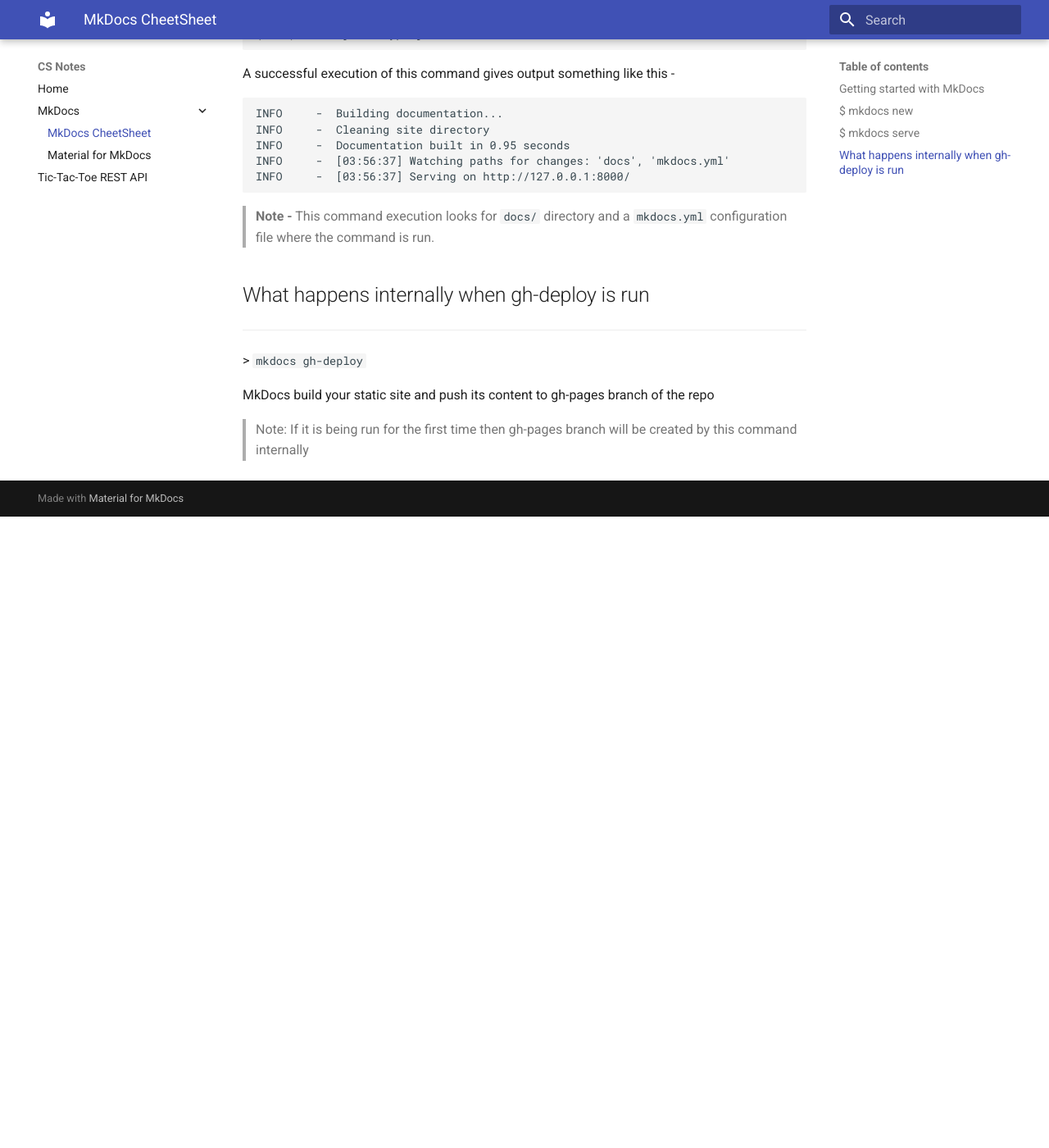
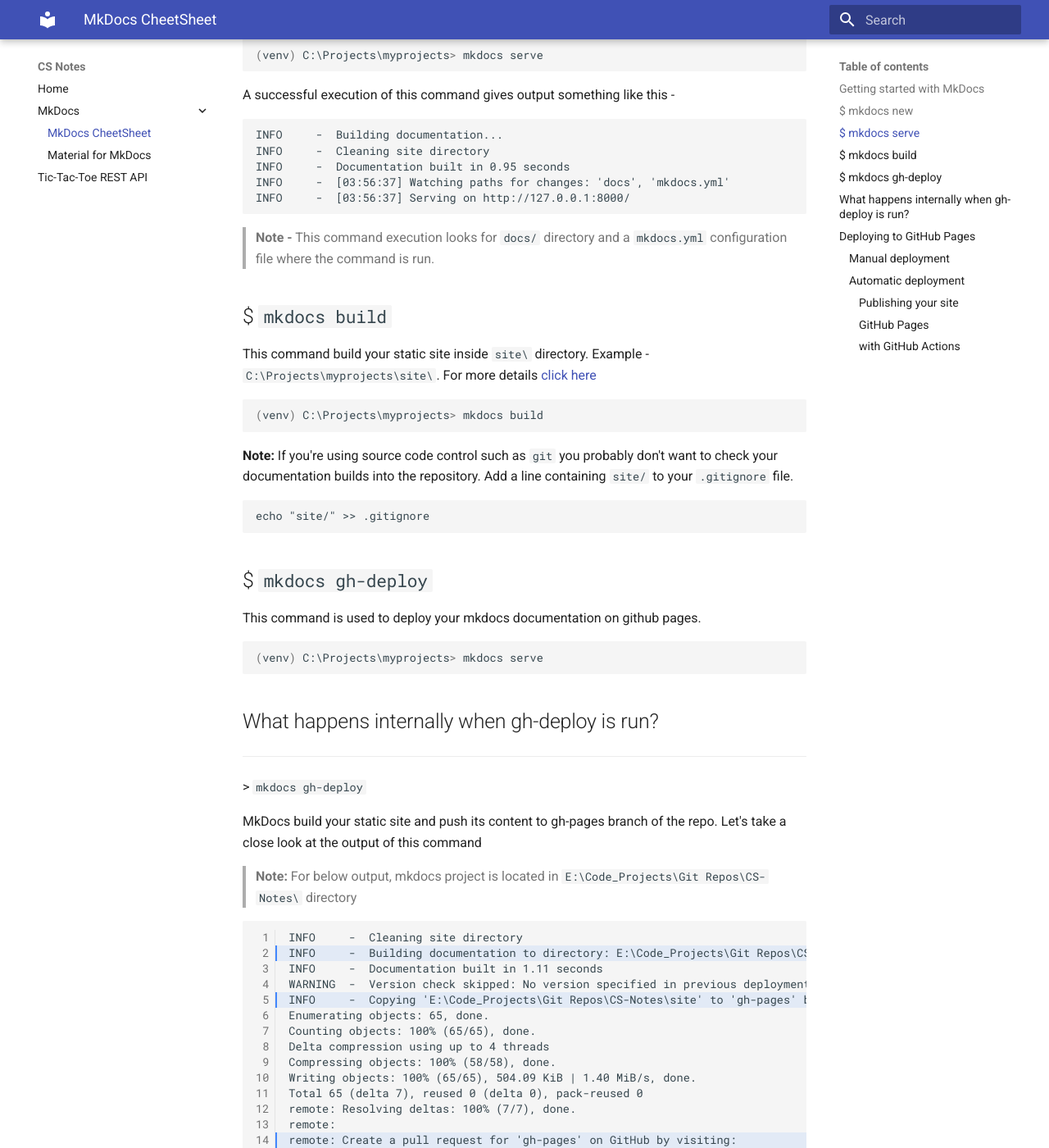
Before and after one commit to nkitanand/CS-Notes, an MkDocs documentation site: the page built from docs/MkDocs/MkDocs-Notes.md, in a window 1280 px wide and 1400 px high, scrolled down 1158 px. Shown: the whole window at 82% size. Built offline with MkDocs 1.6.1 and Material for MkDocs 9.7.7, drawn with Linux system fonts in a browser that asks for light colours; before the commit the page ends 1788 px from its top, so only the background shows below that; some of the changed text lies outside the part shown.

Commit message:
Added deployment documentation for MkDocs

````diff
--- a/docs/MkDocs/MkDocs-Notes.md
+++ b/docs/MkDocs/MkDocs-Notes.md
@@ -1,4 +1,5 @@
 # MkDocs
+--------
 
 MkDocs is a static site generator written in python language. It uses markdown language to create webpages. This blog uses mkdocs for documentation and organising my notes.
 >Learn more about mkdocs [here](https://www.mkdocs.org/)
@@ -56,10 +57,150 @@
 
 >**Note -** This command execution looks for `docs/` directory and a `mkdocs.yml` configuration file where the command is run.
 
-## What happens internally when gh-deploy is run
------------------------------------------------
+## $ `mkdocs build`
+
+This command build your static site inside `site\` directory. Example - `C:\Projects\myprojects\site\`. For more details [click here](https://www.mkdocs.org/getting-started/#building-the-site)
+
+```batch
+(venv) C:\Projects\myprojects> mkdocs build
+```
+
+**Note:** If you're using source code control such as `git` you probably don't want to check your documentation builds into the repository. Add a line containing `site/` to your `.gitignore` file.
+
+```
+echo "site/" >> .gitignore
+```
+
+## $ `mkdocs gh-deploy`
+
+This command is used to deploy your mkdocs documentation on github pages.
+
+```batch
+(venv) C:\Projects\myprojects> mkdocs serve
+```
+
+## What happens internally when gh-deploy is run?
+-------------------------------------------------
 \> `mkdocs gh-deploy`
 
-MkDocs build your static site and push its content to gh-pages branch of the repo
+MkDocs build your static site and push its content to gh-pages branch of the repo. Let's take a close look at the output of this command
+
+>**Note:** For below output, mkdocs project is located in `E:\Code_Projects\Git Repos\CS-Notes\` directory
+
+```linenums="1" hl_lines="2 5 14 15 17 18"
+INFO     -  Cleaning site directory
+INFO     -  Building documentation to directory: E:\Code_Projects\Git Repos\CS-Notes\site
+INFO     -  Documentation built in 1.11 seconds
+WARNING  -  Version check skipped: No version specified in previous deployment.
+INFO     -  Copying 'E:\Code_Projects\Git Repos\CS-Notes\site' to 'gh-pages' branch and pushing to GitHub.
+Enumerating objects: 65, done.
+Counting objects: 100% (65/65), done.
+Delta compression using up to 4 threads
+Compressing objects: 100% (58/58), done.
+Writing objects: 100% (65/65), 504.09 KiB | 1.40 MiB/s, done.
+Total 65 (delta 7), reused 0 (delta 0), pack-reused 0
+remote: Resolving deltas: 100% (7/7), done.
+remote:
+remote: Create a pull request for 'gh-pages' on GitHub by visiting:
+remote:      https://github.com/nkitanand/CS-Notes/pull/new/gh-pages
+remote:
+To github.com:nkitanand/CS-Notes.git
+ * [new branch]      gh-pages -> gh-pages
+INFO     -  Your documentation should shortly be available at: https://nkitanand.github.io/CS-Notes/
+```
+
+- See *Line 2* - Your static site is being built into `site\` directory
+- See *Line 5* - content of `site\` directory is copied to gh-pages branch of your local system
+- See *Line 17-18* - since gh-pages is not yet created in our github repo (because `gh-deploy` is being run for the first time), this branch will get created automatically by this command in the github repo as well.
 
 >Note: If it is being run for the first time then gh-pages branch will be created by this command internally
+
+## Deploying to GitHub Pages
+----------------------------
+
+### Manual deployment
+
+Use the command [`gh-deploy`](/#mkdocs-gh-deploy) to manually deploy your changes to github pages.
+
+As a best practice, follow these 3 steps before making new changes -
+
+1. Make changes to your local repo and verify changes using [`serve`](/#mkdocs-serve) command
+2. Commit your changes and push it to your `main` or `master` branch of GitHub
+3. Now, run [`gh-deploy`](/#mkdocs-gh-deploy) command in your local system to deploy changes to github pages.
+
+### Automatic deployment
+
+We can use GitHub Actions for automatically deploying changes to GitHub pages whenever a new commit is pushed to either the `master` or `main` branches.
+
+To automate follow these [steps](https://squidfunk.github.io/mkdocs-material/publishing-your-site/)
+
+#### Publishing your site
+
+The great thing about hosting project documentation in a `git` repository is
+the ability to deploy it automatically when new changes are pushed. MkDocs
+makes this ridiculously simple.
+
+#### GitHub Pages
+
+If you're already hosting your code on GitHub, [GitHub Pages] is certainly
+the most convenient way to publish your project documentation. It's free of
+charge and pretty easy to set up.
+
+  [GitHub Pages]: https://pages.github.com/
+
+#### with GitHub Actions
+
+Using [GitHub Actions] you can automate the deployment of your project
+documentation. At the root of your repository, create a new GitHub Actions
+workflow, e.g. `.github/workflows/ci.yml`, and copy and paste the following
+contents:
+
+=== "Material for MkDocs"
+
+    ``` yaml
+    name: ci # (1)!
+    on:
+      push:
+        branches:
+          - master # (2)!
+          - main
+    permissions:
+      contents: write
+    jobs:
+      deploy:
+        runs-on: ubuntu-latest
+        steps:
+          - uses: actions/checkout@v3
+          - uses: actions/setup-python@v4
+            with:
+              python-version: 3.x
+          - run: pip install mkdocs-material # (3)!
+          - run: mkdocs gh-deploy --force
+    ```
+
+>Note: <br>
+>1. `name:` - You can change the name (**ci** in this example) to your liking. <br>
+>2. `branches:` - At some point, GitHub renamed `master` to `main`. If your default branch is named `master`, you can safely remove `main`, vice versa.<br>
+>3. `run: pip install mkdocs-material` - This is the place to install further [MkDocs plugins] or Markdown extensions with `pip` to be used during the build:<br>
+        ``` sh
+        pip install \
+          mkdocs-material \
+          mkdocs-awesome-pages-plugin \
+          ...
+        ```
+
+Now, when a new commit is pushed to either the `master` or `main` branches,
+the static site is automatically built and deployed. Push your changes to see
+the workflow in action.
+
+If the GitHub Page doesn't show up after a few minutes, go to the settings of
+your repository and ensure that the [publishing source branch] for your GitHub
+Page is set to `gh-pages`.
+
+Your documentation should shortly appear at `<username>.github.io/<repository>`.
+
+  [GitHub Actions]: https://github.com/features/actions
+  [MkDocs plugins]: https://github.com/mkdocs/mkdocs/wiki/MkDocs-Plugins
+  [personal access token]: https://docs.github.com/en/github/authenticating-to-github/creating-a-personal-access-token
+  [GitHub secrets]: https://docs.github.com/en/actions/configuring-and-managing-workflows/creating-and-storing-encrypted-secrets
+  [publishing source branch]: https://docs.github.com/en/pages/getting-started-with-github-pages/configuring-a-publishing-source-for-your-github-pages-site
--- a/mkdocs.yml
+++ b/mkdocs.yml
@@ -12,6 +12,11 @@
   name: material
 
 markdown_extensions:
+  - attr_list
+  - md_in_html
+  - pymdownx.superfences
+  - pymdownx.tabbed:
+      alternate_style: true
   - pymdownx.superfences:
       custom_fences:
         - name: mermaid
````
Also changed, not shown: docs/randomNotes.md (added), 1 other file.
